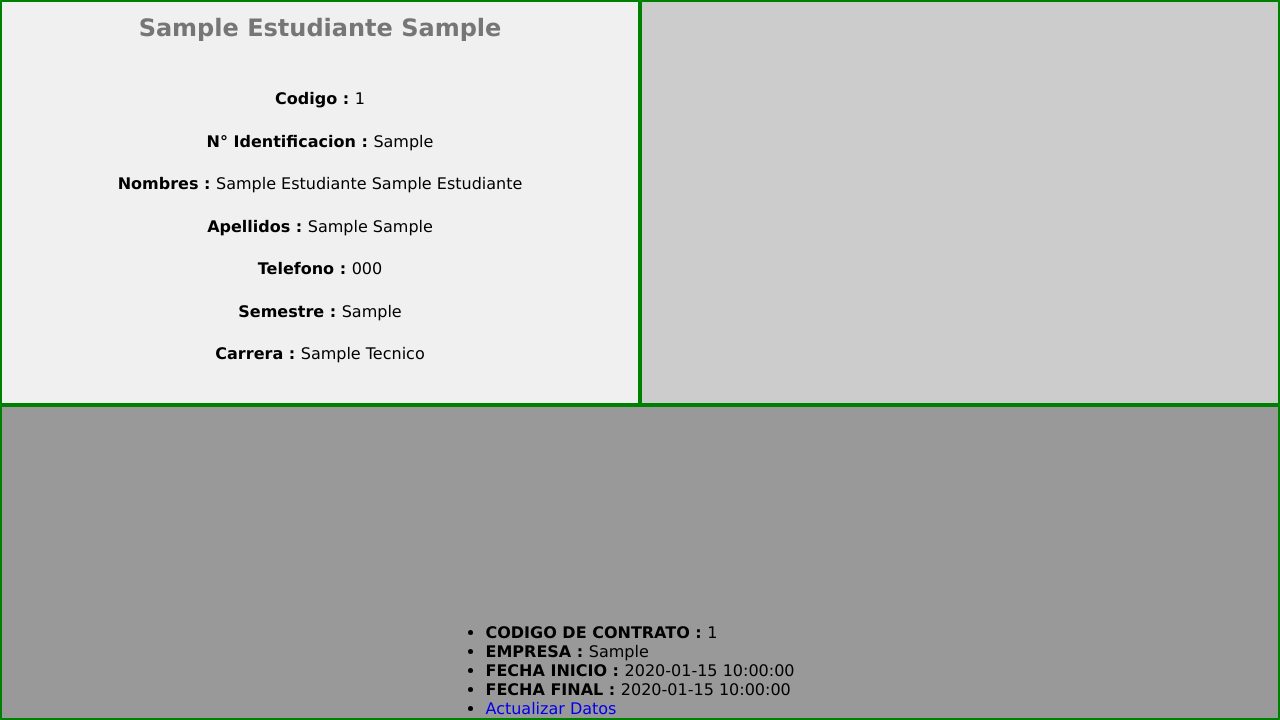
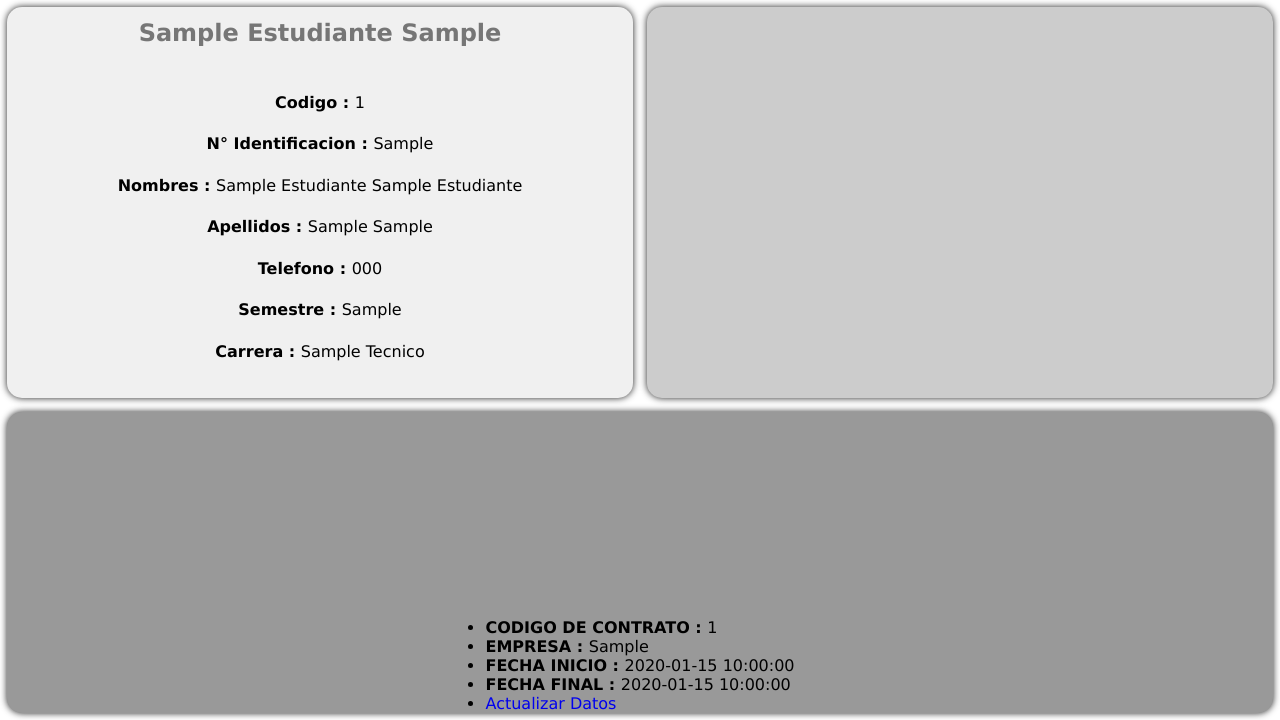
Before and after one commit to Jhoan-Alvarado/PMW_Etapa_Productiva-, a PHP site: page /etapa/modulos/estudiante/vestudiante.php?id=1 in a window 1280 px wide. Shown: the part 80-800 px from the top of the page. Run offline with PHP 8.4, Linux system fonts and the light colour scheme; tables that the repository leaves empty hold one stand-in row (values such as "Sample post").

Commit message:
cambios en estilo

```diff
--- a/config/db.php
+++ b/config/db.php
@@ -2,7 +2,7 @@
 $host = 'localhost';
 $dbname = 'EtapaProductiva';
 $username = 'root';
-$password = 'alejo123abc..';
+$password = '';
 
 try {
     $pdo = new PDO("mysql:host=$host;dbname=$dbname", $username, $password);
--- a/css/estudiante/vestudiante.css
+++ b/css/estudiante/vestudiante.css
@@ -1,5 +1,6 @@
 .c {
     display: grid;
+    border-radius: 25px;
     grid-template-areas:
       'top-left top-right'
       'bottom bottom';
@@ -10,20 +11,26 @@
 
 
   .info-Est {
-      border: 2px solid green;
       grid-area: top-left;
+      margin: 7px;
+      border-radius: 15px;
+      box-shadow: 0 0 7px #222;
       background-color: #f0f0f0;
     }
 
     .citas {
-      border: 2px solid green;
     grid-area: top-right;
+    margin: 7px;
+    border-radius: 15px;
+    box-shadow: 0 0 7px #222;
     background-color: #ccc;
   }
 
   .etapa {
     grid-area: bottom;
-    border: 2px solid green;
+    margin: 7px;
+    border-radius: 15px;
+    box-shadow: 0 0 7px #222;
     background-color: #999;
     display: flex;
     flex-wrap: wrap;
--- a/modulos/modalidades/contrato/crearContrato.php
+++ b/modulos/modalidades/contrato/crearContrato.php
@@ -1,4 +1,5 @@
-<?php include("../../../config/db.php"); include("../../../vistas/header.php"); ?>
+<?php include("../../../config/db.php");
+include("../../../vistas/header.php"); ?>
 
 <?php
 
--- a/modulos/modalidades/pasantia/crearPasantia.php
+++ b/modulos/modalidades/pasantia/crearPasantia.php
@@ -1,4 +1,5 @@
-<?php include("../../../config/db.php"); include("../../../vistas/header.php"); ?>
+<?php include("../../../config/db.php");
+ include("../../../vistas/header.php"); ?>
 
 
 
--- a/modulos/modalidades/proyecto/crearProyecto.php
+++ b/modulos/modalidades/proyecto/crearProyecto.php
@@ -3,12 +3,12 @@ include("../../../vistas/header.php");
 ?>
 
 <head>
-    <link rel="stylesheet" href="../../../css/estudiante/estudiante.css">
+    <link rel="stylesheet" href="../../../css/estudiante/crearE.css">
 </head>
 
 
 <div class="formulario_estudiantes">
-  <h1></h1>
+  <h1>Proyecto</h1>
 
   <form action="" method="post">
     <label for="">Codigo</label>
```
